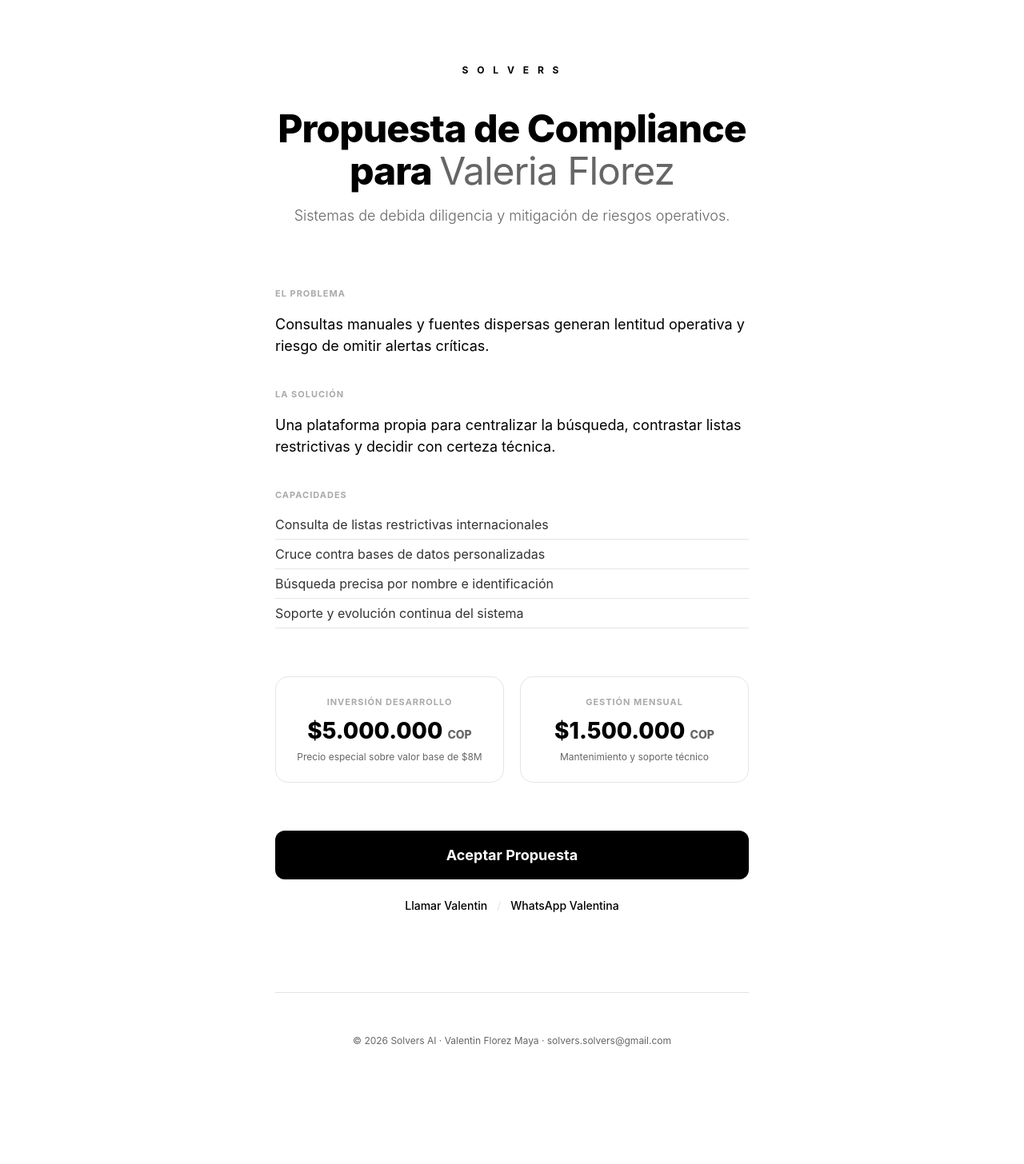
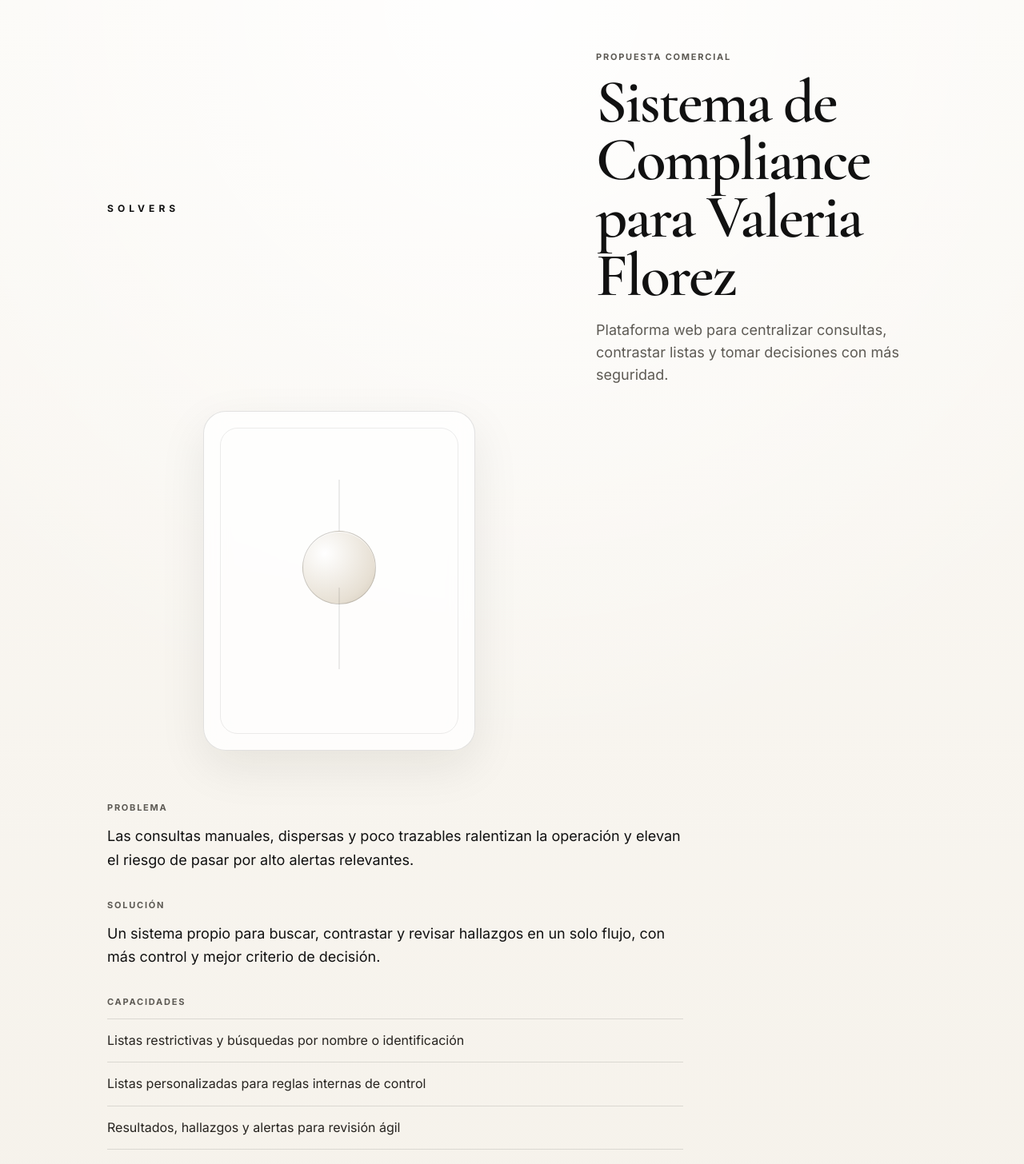
Before and after one commit to silvanasolvers/valeria-florez-compliance-proposal, a React (Vite) app: page / in a window 1280 px wide. Shown: the top 1456 px of the page at 80% size. Before the commit the page ends 1401 px from the top, so only its background shows below. Built offline with nearby package versions, Linux system fonts and the light colour scheme.

Commit message:
Add Carlota Valeria proposal variant

```diff
--- a/src/App.css
+++ b/src/App.css
@@ -1,167 +1,280 @@
 :root {
-  --bg: #ffffff;
-  --text: #000000;
-  --muted: #666666;
-  --border: #e5e5e5;
-  --accent: #000000;
+  --bg: #f7f4ef;
+  --surface: rgba(255, 255, 255, 0.78);
+  --text: #111111;
+  --muted: #5d5a54;
+  --border: rgba(17, 17, 17, 0.12);
 }
 
-* { box-sizing: border-box; }
+* {
+  box-sizing: border-box;
+}
+
 body {
   margin: 0;
   font-family: 'Inter', -apple-system, BlinkMacSystemFont, sans-serif;
-  background: var(--bg);
+  background:
+    radial-gradient(circle at top, rgba(255, 255, 255, 0.9), transparent 46%),
+    linear-gradient(180deg, #fbf9f5 0%, #f4f0e8 100%);
   color: var(--text);
   -webkit-font-smoothing: antialiased;
 }
 
 .page {
-  max-width: 640px;
+  max-width: 1060px;
   margin: 0 auto;
-  padding: 80px 24px;
+  padding: 36px 24px 48px;
 }
 
 .hero {
-  text-align: center;
-  margin-bottom: 80px;
+  display: grid;
+  gap: 32px;
+  align-items: center;
+  grid-template-columns: 1.3fr 0.9fr;
+  padding: 28px 0 64px;
 }
 
-.logo {
+.brand {
   font-size: 12px;
   font-weight: 700;
-  letter-spacing: 4px;
+  letter-spacing: 0.42em;
   text-transform: uppercase;
-  margin-bottom: 40px;
+  margin-bottom: 26px;
+}
+
+.hero-copy {
+  max-width: 640px;
+}
+
+.eyebrow,
+.label {
+  font-size: 11px;
+  font-weight: 700;
+  letter-spacing: 0.16em;
+  text-transform: uppercase;
+  color: var(--muted);
+  margin: 0 0 14px;
 }
 
 h1 {
-  font-size: clamp(32px, 8vw, 48px);
-  font-weight: 800;
-  line-height: 1.1;
-  letter-spacing: -1px;
-  margin-bottom: 16px;
-}
-
-h1 span {
-  color: #666;
-  font-weight: 400;
+  margin: 0;
+  font-family: 'Cormorant Garamond', Georgia, serif;
+  font-size: clamp(44px, 6vw, 82px);
+  line-height: 0.94;
+  letter-spacing: -0.03em;
+  font-weight: 600;
+  max-width: 12ch;
 }
 
 .subtitle {
+  margin: 18px 0 0;
+  max-width: 38ch;
   font-size: 18px;
+  line-height: 1.55;
   color: var(--muted);
-  font-weight: 300;
 }
 
-.section {
-  margin-bottom: 40px;
+.hero-art {
+  display: flex;
+  justify-content: center;
 }
 
-.label {
-  font-size: 11px;
-  font-weight: 700;
-  letter-spacing: 1px;
-  text-transform: uppercase;
-  color: #aaa;
-  margin-bottom: 12px;
+.art-frame {
+  width: min(100%, 340px);
+  aspect-ratio: 4 / 5;
+  border: 1px solid var(--border);
+  background: var(--surface);
+  backdrop-filter: blur(14px);
+  border-radius: 28px;
+  position: relative;
+  overflow: hidden;
+  box-shadow: 0 20px 60px rgba(29, 24, 16, 0.08);
 }
 
-.section p {
+.art-frame::before {
+  content: '';
+  position: absolute;
+  inset: 20px;
+  border: 1px solid rgba(17, 17, 17, 0.08);
+  border-radius: 22px;
+}
+
+.art-line {
+  position: absolute;
+  left: 50%;
+  transform: translateX(-50%);
+  width: 1px;
+  background: rgba(17, 17, 17, 0.16);
+}
+
+.art-line-top {
+  top: 20%;
+  height: 26%;
+}
+
+.art-line-bottom {
+  top: 52%;
+  height: 24%;
+}
+
+.art-node {
+  position: absolute;
+  left: 50%;
+  top: 46%;
+  width: 92px;
+  height: 92px;
+  transform: translate(-50%, -50%);
+  border-radius: 50%;
+  border: 1px solid rgba(17, 17, 17, 0.16);
+  background: radial-gradient(circle at 30% 30%, #ffffff, #e7e0d4 70%, #d2c8b7 100%);
+  box-shadow: inset 0 1px 0 rgba(255, 255, 255, 0.8);
+}
+
+.content {
+  display: grid;
+  grid-template-columns: 1fr;
+  gap: 34px;
+  max-width: 720px;
+}
+
+.section-text p,
+.base-note {
+  margin: 0;
   font-size: 18px;
-  line-height: 1.5;
-  font-weight: 400;
+  line-height: 1.65;
+  color: var(--text);
 }
 
 .list {
   list-style: none;
   padding: 0;
   margin: 0;
+  border-top: 1px solid var(--border);
 }
 
 .list li {
   font-size: 16px;
-  padding: 8px 0;
+  line-height: 1.45;
+  padding: 15px 0;
   border-bottom: 1px solid var(--border);
-  color: #333;
+  color: #26231f;
 }
 
-.pricing {
-  display: grid;
-  grid-template-columns: 1fr 1fr;
-  gap: 20px;
-  margin: 60px 0;
+.investment {
+  padding: 22px 0 0;
+  border-top: 1px solid var(--border);
 }
 
-.price-block {
-  padding: 24px;
-  border: 1px solid var(--border);
-  border-radius: 16px;
-  text-align: center;
+.investment-grid {
+  display: grid;
+  grid-template-columns: repeat(2, minmax(0, 1fr));
+  gap: 18px;
+  margin-top: 12px;
 }
 
-.price-block .amount {
-  font-size: 28px;
-  font-weight: 800;
-  margin: 8px 0;
+.amount {
+  font-family: 'Cormorant Garamond', Georgia, serif;
+  font-size: clamp(34px, 4vw, 52px);
+  line-height: 0.9;
+  font-weight: 600;
+  letter-spacing: -0.03em;
 }
 
-.price-block .amount small {
+.amount small {
+  font-size: 0.38em;
+  color: var(--muted);
+  font-family: 'Inter', sans-serif;
+}
+
+.amount.muted {
+  color: var(--muted);
+}
+
+.note {
+  margin-top: 8px;
+  font-size: 13px;
+  color: var(--muted);
+}
+
+.base-note {
+  margin-top: 14px;
   font-size: 14px;
   color: var(--muted);
 }
 
-.price-block .note {
-  font-size: 12px;
-  color: var(--muted);
-}
-
 .cta-group {
-  text-align: center;
-  margin-top: 60px;
+  padding: 18px 0 0;
+  border-top: 1px solid var(--border);
 }
 
 .btn-main {
-  display: block;
-  padding: 20px;
-  background: #000;
+  display: inline-flex;
+  align-items: center;
+  justify-content: center;
+  min-height: 56px;
+  padding: 0 26px;
+  border-radius: 999px;
+  background: #111;
   color: #fff;
   text-decoration: none;
-  border-radius: 12px;
-  font-weight: 700;
-  font-size: 18px;
-  margin-bottom: 24px;
-  transition: opacity 0.2s;
+  font-weight: 600;
+  letter-spacing: 0.01em;
+  transition: transform 0.18s ease, opacity 0.18s ease;
 }
 
-.btn-main:hover { opacity: 0.8; }
+.btn-main:hover {
+  transform: translateY(-1px);
+  opacity: 0.92;
+}
 
 .contact-links {
   display: flex;
-  justify-content: center;
   gap: 12px;
+  flex-wrap: wrap;
+  margin-top: 16px;
   font-size: 14px;
   color: var(--muted);
 }
 
 .contact-links a {
-  color: #000;
+  color: var(--text);
   text-decoration: none;
-  font-weight: 500;
 }
 
-.sep { color: var(--border); }
-
 .footer {
-  margin-top: 100px;
-  text-align: center;
+  margin-top: 56px;
+  padding-top: 20px;
+  border-top: 1px solid var(--border);
+  color: var(--muted);
   font-size: 12px;
-  color: var(--muted);
-  border-top: 1px solid var(--border);
-  padding-top: 40px;
 }
 
-@media (max-width: 600px) {
-  .pricing { grid-template-columns: 1fr; }
-  .contact-links { flex-direction: column; align-items: center; gap: 8px; }
-  .sep { display: none; }
+.footer p {
+  margin: 0;
 }
+
+@media (max-width: 860px) {
+  .hero {
+    grid-template-columns: 1fr;
+    padding-bottom: 40px;
+  }
+
+  .hero-art {
+    justify-content: flex-start;
+  }
+}
+
+@media (max-width: 640px) {
+  .page {
+    padding: 24px 18px 32px;
+  }
+
+  .investment-grid {
+    grid-template-columns: 1fr;
+  }
+
+  .subtitle,
+  .section-text p {
+    font-size: 17px;
+  }
+}
--- a/src/App.tsx
+++ b/src/App.tsx
@@ -1,62 +1,89 @@
 import './App.css'
+
+const whatsappHref =
+  'https://wa.me/573216424600?text=Hola%20Solvers%2C%20quiero%20avanzar%20con%20la%20propuesta%20de%20Valeria%20Florez'
 
 export default function App() {
   return (
     <main className="page">
       <header className="hero">
-        <div className="logo">S O L V E R S</div>
-        <h1>Propuesta de Compliance para <span>Valeria Florez</span></h1>
-        <p className="subtitle">Sistemas de debida diligencia y mitigación de riesgos operativos.</p>
+        <div className="brand">SOLVERS</div>
+
+        <div className="hero-copy">
+          <p className="eyebrow">Propuesta comercial</p>
+          <h1>Sistema de Compliance para Valeria Florez</h1>
+          <p className="subtitle">
+            Plataforma web para centralizar consultas, contrastar listas y tomar decisiones con más seguridad.
+          </p>
+        </div>
+
+        <div className="hero-art" aria-hidden="true">
+          <div className="art-frame">
+            <div className="art-line art-line-top" />
+            <div className="art-node" />
+            <div className="art-line art-line-bottom" />
+          </div>
+        </div>
       </header>
 
       <section className="content">
-        <div className="section">
-          <div className="label">EL PROBLEMA</div>
-          <p>Consultas manuales y fuentes dispersas generan lentitud operativa y riesgo de omitir alertas críticas.</p>
+        <div className="section section-text">
+          <div className="label">Problema</div>
+          <p>
+            Las consultas manuales, dispersas y poco trazables ralentizan la operación y elevan el riesgo de pasar
+            por alto alertas relevantes.
+          </p>
+        </div>
+
+        <div className="section section-text">
+          <div className="label">Solución</div>
+          <p>
+            Un sistema propio para buscar, contrastar y revisar hallazgos en un solo flujo, con más control y mejor
+            criterio de decisión.
+          </p>
         </div>
 
         <div className="section">
-          <div className="label">LA SOLUCIÓN</div>
-          <p>Una plataforma propia para centralizar la búsqueda, contrastar listas restrictivas y decidir con certeza técnica.</p>
-        </div>
-
-        <div className="section">
-          <div className="label">CAPACIDADES</div>
+          <div className="label">Capacidades</div>
           <ul className="list">
-            <li>Consulta de listas restrictivas internacionales</li>
-            <li>Cruce contra bases de datos personalizadas</li>
-            <li>Búsqueda precisa por nombre e identificación</li>
-            <li>Soporte y evolución continua del sistema</li>
+            <li>Listas restrictivas y búsquedas por nombre o identificación</li>
+            <li>Listas personalizadas para reglas internas de control</li>
+            <li>Resultados, hallazgos y alertas para revisión ágil</li>
+            <li>Reportes claros para seguimiento y trazabilidad</li>
           </ul>
         </div>
 
-        <div className="pricing">
-          <div className="price-block">
-            <div className="label">Inversión Desarrollo</div>
-            <div className="amount">$5.000.000 <small>COP</small></div>
-            <div className="note">Precio especial sobre valor base de $8M</div>
+        <div className="investment">
+          <div className="label">Inversión</div>
+          <div className="investment-grid">
+            <div>
+              <div className="amount">$5.000.000 <small>COP</small></div>
+              <div className="note">Desarrollo</div>
+            </div>
+            <div>
+              <div className="amount muted">$1.500.000 <small>COP</small></div>
+              <div className="note">Gestión mensual</div>
+            </div>
           </div>
-          <div className="price-block">
-            <div className="label">Gestión Mensual</div>
-            <div className="amount">$1.500.000 <small>COP</small></div>
-            <div className="note">Mantenimiento y soporte técnico</div>
-          </div>
+          <p className="base-note">Valor base de referencia: $8.000.000 COP.</p>
         </div>
 
         <div className="cta-group">
-          <a className="btn-main" href="https://wa.me/573216424600?text=Hola%20Solvers%2C%20quiero%20avanzar%20con%20la%20propuesta%20de%20Valeria%20Florez">
-            Aceptar Propuesta
+          <a className="btn-main" href={whatsappHref}>
+            Aceptar propuesta
           </a>
           <div className="contact-links">
-            <a href="tel:+573216424600">Llamar Valentin</a>
-            <span className="sep">/</span>
-            <a href="https://wa.me/573119999999?text=Hola%20Tina%2C%20quiero%20revisar%20la%20propuesta%20de%20Valeria%20Florez">WhatsApp Valentina</a>
+            <a href="tel:+573216424600">Llamar a Valentin</a>
+            <span className="sep">·</span>
+            <a href="https://wa.me/573216424600?text=Hola%20Tina%2C%20quiero%20revisar%20la%20propuesta%20de%20Valeria%20Florez">
+              WhatsApp Tina
+            </a>
           </div>
         </div>
       </section>
 
       <footer className="footer">
-        <p>© 2026 Solvers AI · Valentin Florez Maya · solvers.solvers@gmail.com</p>
+        <p>Valentin Florez Maya · solvers.solvers@gmail.com · +57 321 642 4600</p>
       </footer>
     </main>
   )
--- a/src/index.css
+++ b/src/index.css
@@ -1,9 +1,17 @@
+@import url('https://fonts.googleapis.com/css2?family=Cormorant+Garamond:wght@500;600;700&family=Inter:wght@400;500;600;700&display=swap');
+
 :root {
-  color-scheme: dark;
+  color-scheme: light;
 }
+
+html {
+  scroll-behavior: smooth;
+}
+
 body {
   margin: 0;
 }
+
 a {
   color: inherit;
 }
```
